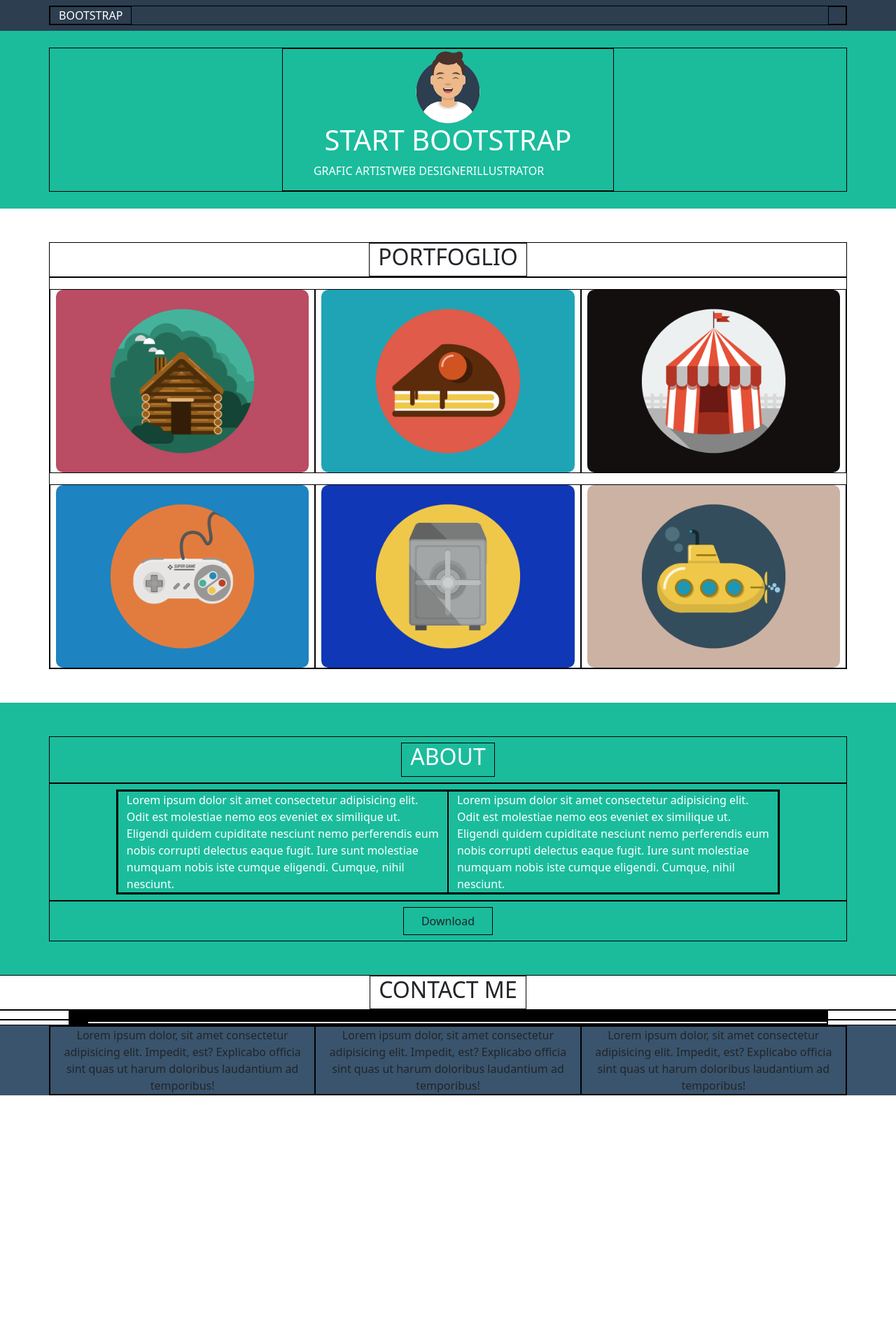
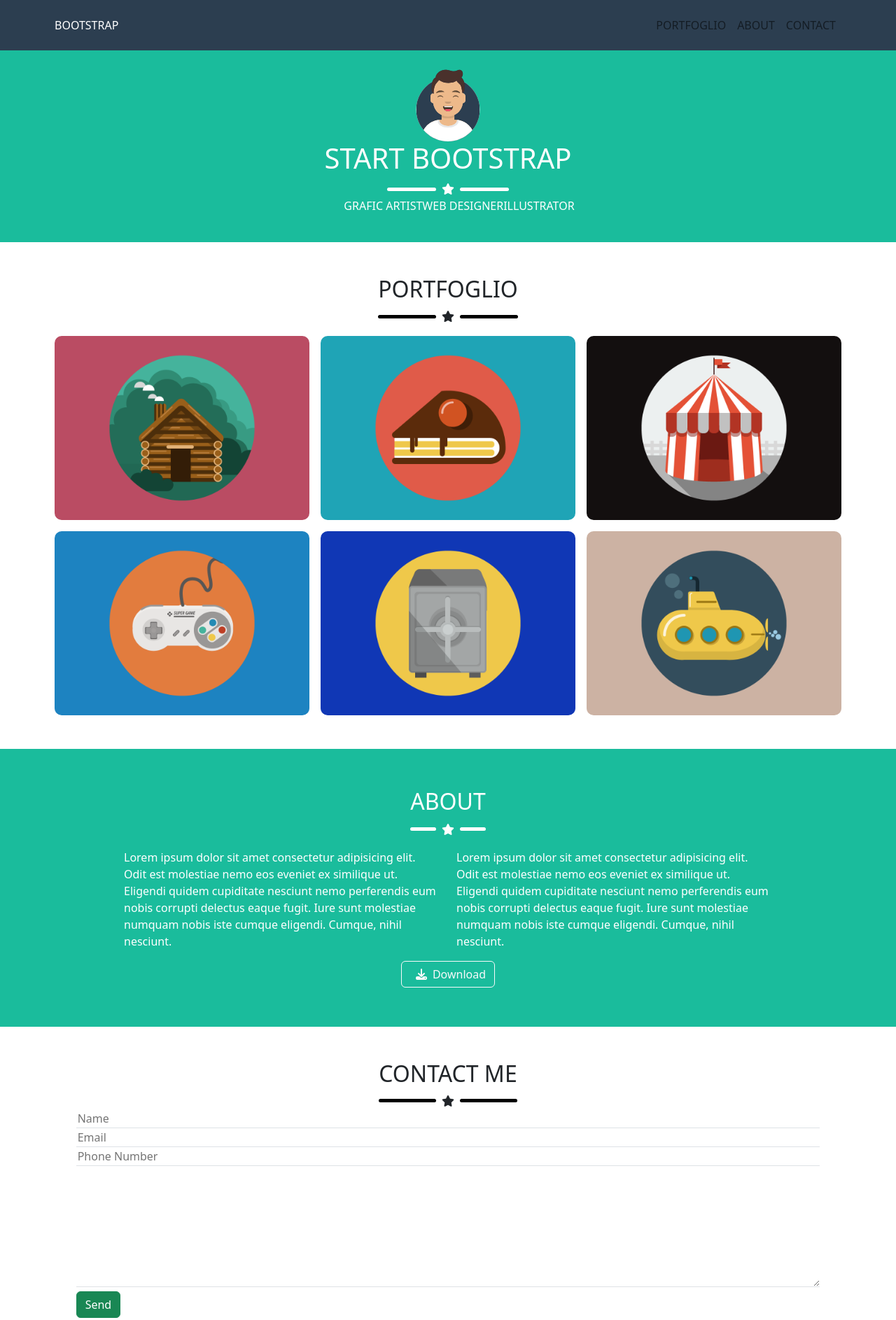
Before and after one commit to SabirHamza/html-css-bootstrap-freelancer, a plain HTML site: page index.html in a window 1280 px wide. Shown: the top 1886 px of the page at 70% size. Before the commit the page ends 1565 px from the top, so only its background shows below. Drawn offline with nearby package versions, Linux system fonts and the light colour scheme.

Commit message:
finish project

```diff
--- a/css/style.css
+++ b/css/style.css
@@ -1,11 +1,15 @@
 header{
-    color:white;
+    color: white;
     background-color: #2C3E50;
 }
 
 .jumbotron{
     color:white;
     background-color: #1ABC9C;
+}
+
+ul{
+    list-style: none;
 }
 
 .avatar{
@@ -22,30 +26,26 @@ header{
     background-color: #1ABC9C;
 }
 
-footer{
+.link{
+    color: white;
     background-color:#3A546D;
 }
 
-.row{
-    /*debug*/
-    border: 1px solid black;
+.copy{
+    color: white;
+    background-color: #2C3E50;
 }
 
-[class*="col"]{
-    /*debug*/
-    border: 1px solid black;
+.line{
+    height: 5px;
+
+    border-radius: 5px;
 }
 
-.box{
-    /*debug*/
-    border: 1px solid black;
-    background-color: coral;
+.white{
+    background-color: white;
 }
 
-img{
-    width: 100px;
+.black{
+    background-color: black;
 }
-
-ul{
-    list-style: none;
-}
--- a/index.html
+++ b/index.html
@@ -4,17 +4,37 @@
     <meta charset="UTF-8">
     <meta http-equiv="X-UA-Compatible" content="IE=edge">
     <meta name="viewport" content="width=device-width, initial-scale=1.0">
-    <title>Document</title>
+    <title>BOOTSTRAP</title>
 
+    <link rel="stylesheet" href="https://cdnjs.cloudflare.com/ajax/libs/font-awesome/6.2.1/css/all.min.css" integrity="sha512-MV7K8+y+gLIBoVD59lQIYicR65iaqukzvf/nwasF0nqhPay5w/9lJmVM2hMDcnK1OnMGCdVK+iQrJ7lzPJQd1w==" crossorigin="anonymous" referrerpolicy="no-referrer" />
     <link href="https://cdn.jsdelivr.net/npm/bootstrap@5.2.3/dist/css/bootstrap.min.css" rel="stylesheet" integrity="sha384-rbsA2VBKQhggwzxH7pPCaAqO46MgnOM80zW1RWuH61DGLwZJEdK2Kadq2F9CUG65" crossorigin="anonymous">
     <link rel="stylesheet" href="./css/style.css">
 </head>
 <body>
-    <header class="p-2">
-        <div class="container">
-            <div class="row justify-content-between">
+    <header>
+        <div class="container p-2">
+            <div class="row align-items-center justify-content-between">
                 <div class="col-auto">BOOTSTRAP</div>
-                <div class="col-auto"></div>
+                <div class="col-auto">
+                    <nav class="navbar navbar-expand-md">
+                        <button class="navbar-toggler" type="button" data-bs-toggle="collapse" data-bs-target="#navbarNav" aria-controls="navbarNav" aria-expanded="false" aria-label="Toggle navigation">
+                          <span class="navbar-toggler-icon"></span>
+                        </button>
+                        <div class="collapse navbar-collapse" id="navbarNav">
+                          <ul class="navbar-nav">
+                            <li class="nav-item">
+                              <a class="nav-link" href="#">PORTFOGLIO</a>
+                            </li>
+                            <li class="nav-item">
+                              <a class="nav-link" href="#">ABOUT</a>
+                            </li>
+                            <li class="nav-item">
+                              <a class="nav-link" href="#">CONTACT</a>
+                            </li>
+                          </ul>
+                        </div>
+                    </nav>
+                </div>
             </div>
         </div>
     </header>
@@ -27,7 +47,14 @@
                             <img class="avatar" src="./img/avatar.svg" alt="avatar">
                         </div>
                         <h1>START BOOTSTRAP</h1>
-                        <ul class="d-flex">
+                        <div class="row justify-content-center">
+                            <div class="col-5 d-flex align-items-center">
+                                <div class="line white flex-grow-1"></div>
+                                <div><i class="fa-solid fa-star px-2"></i></div>
+                                <div class="line white flex-grow-1"></div>
+                            </div>
+                        </div>
+                        <ul class="d-flex justify-content-center">
                             <li>GRAFIC ARTIST</li>
                             <li>WEB DESIGNER</li>
                             <li>ILLUSTRATOR</li>
@@ -43,6 +70,11 @@
                     <div class="col-auto">
                         <div class="">
                             <h2>PORTFOGLIO</h2>
+                            <div class="d-flex align-items-center">
+                                <div class="line black flex-grow-1"></div>
+                                <div><i class="fa-solid fa-star px-2"></i></div>
+                                <div class="line black flex-grow-1"></div>
+                            </div>
                         </div>
                     </div>
                 </div>
@@ -80,12 +112,18 @@
                 </div>
             </div>
         </section>
+
         <section class="about py-5">
             <div class="container">
                 <div class="row justify-content-center py-2">
                     <div class="col-auto">
                         <div class="boxauto">
                             <h2>ABOUT</h2>
+                            <div class="d-flex align-items-center">
+                                <div class="line white flex-grow-1"></div>
+                                <div><i class="fa-solid fa-star px-2"></i></div>
+                                <div class="line white flex-grow-1"></div>
+                            </div>
                         </div>
                     </div>
                 </div>
@@ -104,34 +142,42 @@
                 <div class="row justify-content-center py-2">
                     <div class="col-auto">
                         <div>
-                            <button class="btn">Download</button>
+                            <button class="btn btn-outline-light"><span><i class="fa-solid fa-download px-2"></i></span>Download</button>
                         </div>
                     </div>
                 </div>
             </div>
         </section>
-        <section>
+
+        <section class="contact py-5">
             <div class="row justify-content-center">
                 <div class="col-auto">
                     <div>
                         <h2>CONTACT ME</h2>
+                        <div class="d-flex align-items-center">
+                            <div class="line black flex-grow-1"></div>
+                            <div><i class="fa-solid fa-star px-2"></i></div>
+                            <div class="line black flex-grow-1"></div>
+                        </div>
                     </div>
                 </div>
             </div>
             <div class="row justify-content-center">
                 <div class="col-10">
-                    <div class="row">
+                    <div class="row justify-content-center">
                         <div class="col-12">
-
+                            <input type="text" placeholder="Name" class="w-100 border-0 border-bottom">
                         </div>
                         <div class="col-12">
-
+                            <input type="email" placeholder="Email" class="w-100 border-0 border-bottom">
                         </div>
                         <div class="col-12">
-
+                            <input type="text" placeholder="Phone Number" class="w-100 border-0 border-bottom">
                         </div>
                         <div class="col-12">
+                            <textarea name="" id="" cols="30" rows="7" placeholder="Message" class="w-100 border-0 border-bottom">
 
+                            </textarea>
                         </div>
                     </div>
                 </div>
@@ -140,7 +186,7 @@
                 <div class="col-10">
                     <div class="row">
                         <div class="col-auto">
-
+                            <button class="btn btn-success">Send</button>
                         </div>
                     </div>
                 </div>
@@ -148,8 +194,9 @@
         </section>
     </main>
     <footer>
+        <section class="link">
             <div class="container">
-            <div class="row text-center">
+                <div class="row text-center py-4">
                     <div class="col-sm-12 col-md-4 col-lg-4">
                         <div>
                             Lorem ipsum dolor, sit amet consectetur adipisicing elit. Impedit, est? Explicabo officia sint quas ut harum doloribus laudantium ad temporibus!
@@ -157,7 +204,13 @@
                     </div>
                     <div class="col-sm-12 col-md-4 col-lg-4">
                         <div>
-                        Lorem ipsum dolor, sit amet consectetur adipisicing elit. Impedit, est? Explicabo officia sint quas ut harum doloribus laudantium ad temporibus!
+                            <p>Lorem ipsum dolor, sit amet consectetur</p>
+                            <div class="row justify-content-around">
+                                <span class="col-auto border rounded-circle"><i class="fa-brands fa-facebook-f"></i></span>
+                                <span class="col-auto border rounded-circle"><i class="fa-brands fa-google-plus-g"></i></span>
+                                <span class="col-auto border rounded-circle"><i class="fa-brands fa-twitter"></i></span>
+                                <span class="col-auto border rounded-circle"><i class="fa-brands fa-linkedin-in"></i></span>
+                            </div>
                         </div>
                     </div>
                     <div class="col-sm-12 col-md-4 col-lg-4">
@@ -167,6 +220,17 @@
                     </div>
                 </div>
             </div>
+        </section>
+
+        <section class="copy py-4">
+            <div class="container">
+                <div class="row justify-content-center">
+                    <div class="col-sm-12 col-md-4 col-lg-4 text-center">
+                        Lorem ipsum dolor sit amet.
+                    </div>
+                </div>
+            </div>
+        </section>
     </footer>
 </body>
 </html>
```
Lines whose indentation alone changed are shown as unchanged.
